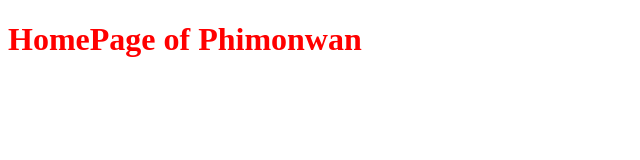
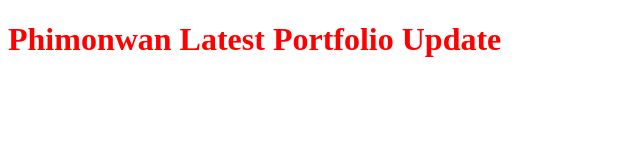
Before and after one commit to phimonwan-lang/git-local-remote, a plain HTML site: page index.html in a window 1280 px wide. Shown: the whole page, without its empty margins (0-640 px from the left). Drawn offline with Linux system fonts and the light colour scheme.

Commit message:
Update index.html

```diff
--- a/index.html
+++ b/index.html
@@ -7,6 +7,6 @@
     <title>My Website</title>
 </head>
 <body>
-    <h1>HomePage of Phimonwan</h1>
+    <h1>Phimonwan Latest Portfolio Update</h1>
 </body>
 </html>
```
